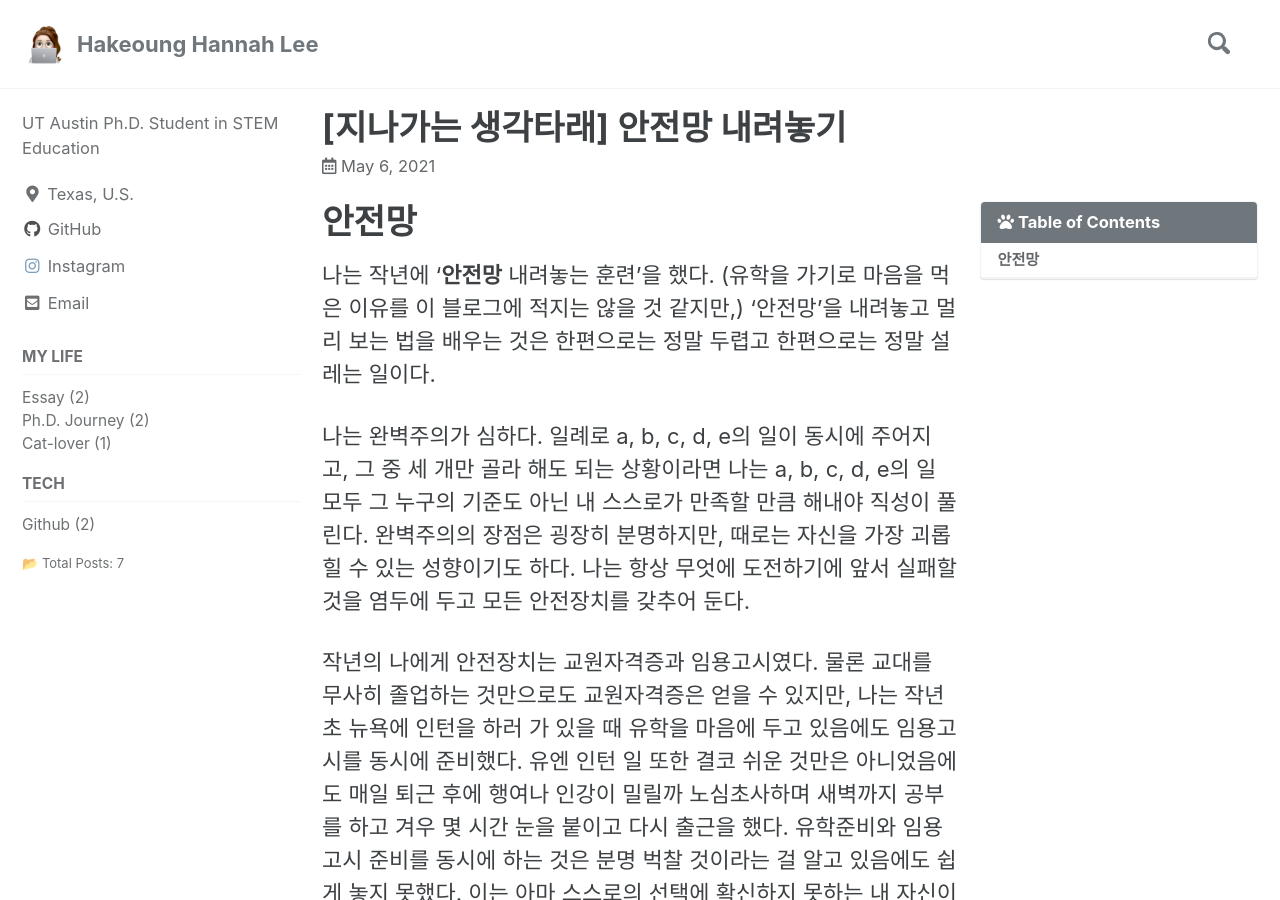
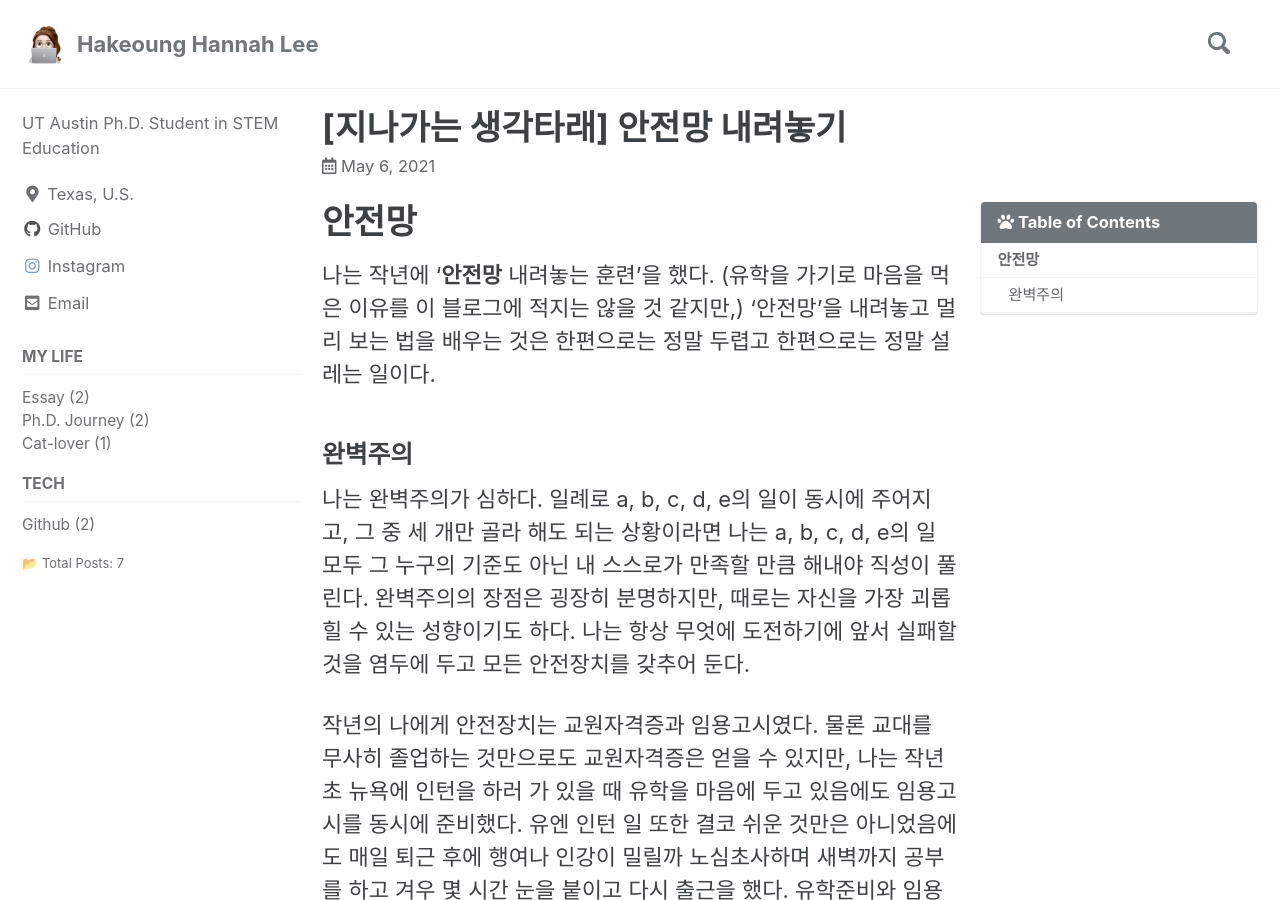
Before and after one commit to HakeoungLee/HakeoungLee.github.io, a Jekyll site: the page built from _posts/2021-05-06-openup.md, in a window 1280 px wide and 900 px high. Built offline with Jekyll 4.4.1, drawn with Linux system fonts in a browser that asks for light colours; cached includes are drawn as plain includes; comment, search, counter and statistics services are not loaded.

Commit message:
Update 2021-05-06-openup.md

```diff
--- a/_posts/2021-05-06-openup.md
+++ b/_posts/2021-05-06-openup.md
@@ -15,6 +15,8 @@ title:  "[지나가는 생각타래] 안전망 내려놓기"
 
 나는 작년에 ‘**안전망** 내려놓는 훈련'을 했다. (유학을 가기로 마음을 먹은 이유를 이 블로그에 적지는 않을 것 같지만,) '안전망'을 내려놓고 멀리 보는 법을 배우는 것은 한편으로는 정말 두렵고 한편으로는 정말 설레는 일이다.
 
+### 완벽주의
+
 나는 완벽주의가 심하다. 일례로 a, b, c, d, e의 일이 동시에 주어지고, 그 중 세 개만 골라 해도 되는 상황이라면 나는 a, b, c, d, e의 일 모두 그 누구의 기준도 아닌 내 스스로가 만족할 만큼 해내야 직성이 풀린다. 완벽주의의 장점은 굉장히 분명하지만, 때로는 자신을 가장 괴롭힐 수 있는 성향이기도 하다. 나는 항상 무엇에 도전하기에 앞서 실패할 것을 염두에 두고 모든 안전장치를 갖추어 둔다.
 
 작년의 나에게 안전장치는 교원자격증과 임용고시였다. 물론 교대를 무사히 졸업하는 것만으로도 교원자격증은 얻을 수 있지만, 나는 작년 초 뉴욕에 인턴을 하러 가 있을 때 유학을 마음에 두고 있음에도 임용고시를 동시에 준비했다. 유엔 인턴 일 또한 결코 쉬운 것만은 아니었음에도 매일 퇴근 후에 행여나 인강이 밀릴까 노심초사하며 새벽까지 공부를 하고 겨우 몇 시간 눈을 붙이고 다시 출근을 했다. 유학준비와 임용고시 준비를 동시에 하는 것은 분명 벅찰 것이라는 걸 알고 있음에도 쉽게 놓지 못했다. 이는 아마 스스로의 선택에 확신하지 못하는 내 자신이 단단히 설치해두고자 했던 안전바일 것이다.
@@ -25,6 +27,7 @@ title:  "[지나가는 생각타래] 안전망 내려놓기"
 
 귀국 후부터 수많은 일들이 겹쳐서 덮쳐와 조금이나마 붙들고 있었던 여유를 완전히 잃었다. 왠만한 돌발상황에도 쉽게 놀라지 않는 성격임에도 불구하고 예상치도 못한 일들이 끊임없이 닥쳐와 점점 예민해지는 나를 스스로 견딜 수 없을 것만 같았다.
 
+
 그래서 이제는 건강을 챙기고, 나를 과하게 몰아치지 않기로 했다. 한계를 뛰어넘는 훈련은 필요하다. 나는 이것을 통해 성장했고 아직도 많이 부족하기에 아마 앞으로도 수많은 한계상황을 극복해내야 할 것이다. 그럼에도, 잠시 생각을 멈추어 뇌를 쉬게 해준다던지, 취미를 가져 나를 돌본다던지, 좋아하는 사람들을 만나 울고 운다던지 하며 일상의 행복을 가꾸는 것은 정말 중요하다. 책임감과 의무감에 압도되어 하나 둘 씩 여유를 미루고 포기하다보면 결국 내 선택에 전복된 내가 남을 뿐이었다.
 
 내가 세워두는 ‘안전망’은 한계가 있다. 내 짧은 시야로 아무리 보험같은 안전망을 세워두려 해도 결국 내가 세워놓는 건 바람에 이리저리 흔들리는 안전장치일 뿐이다. 결국 내가 의지해야 할 것은 ‘한 가지’다!
```
